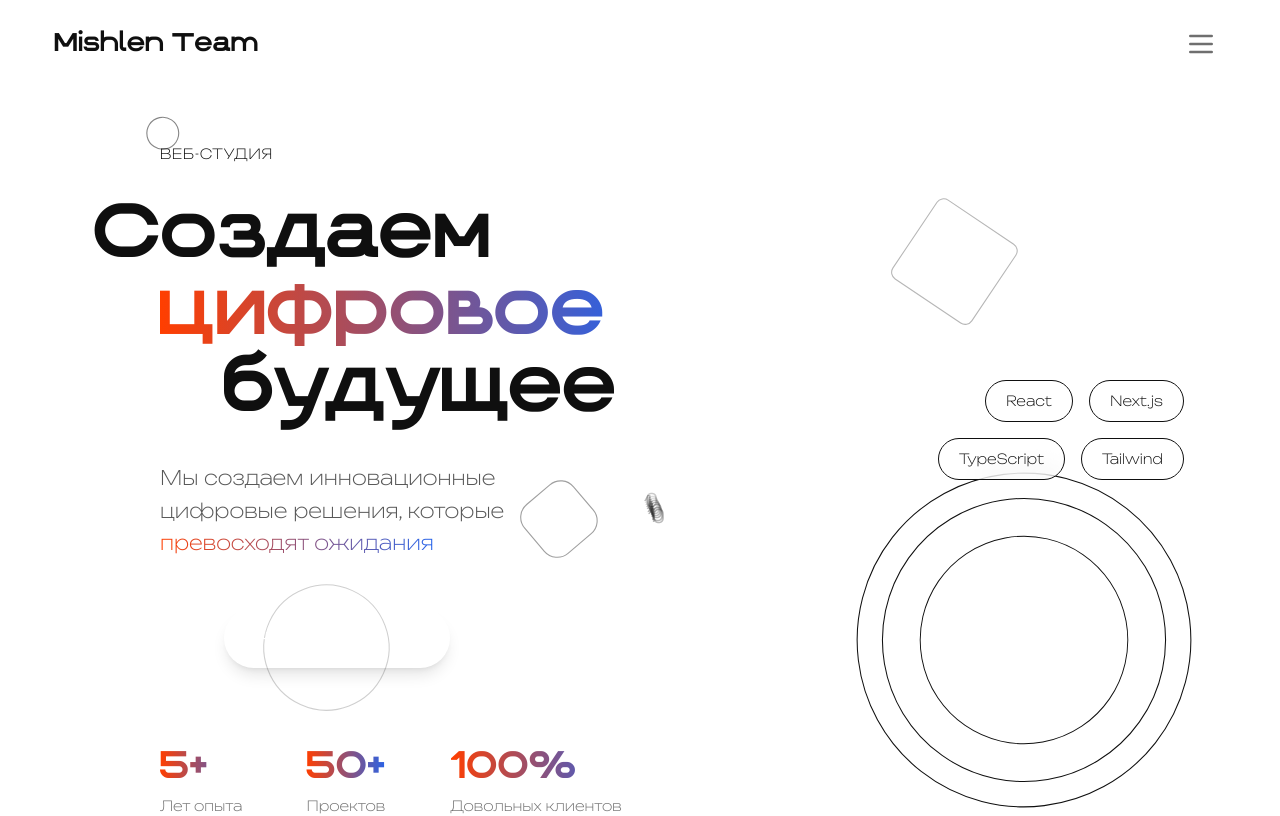
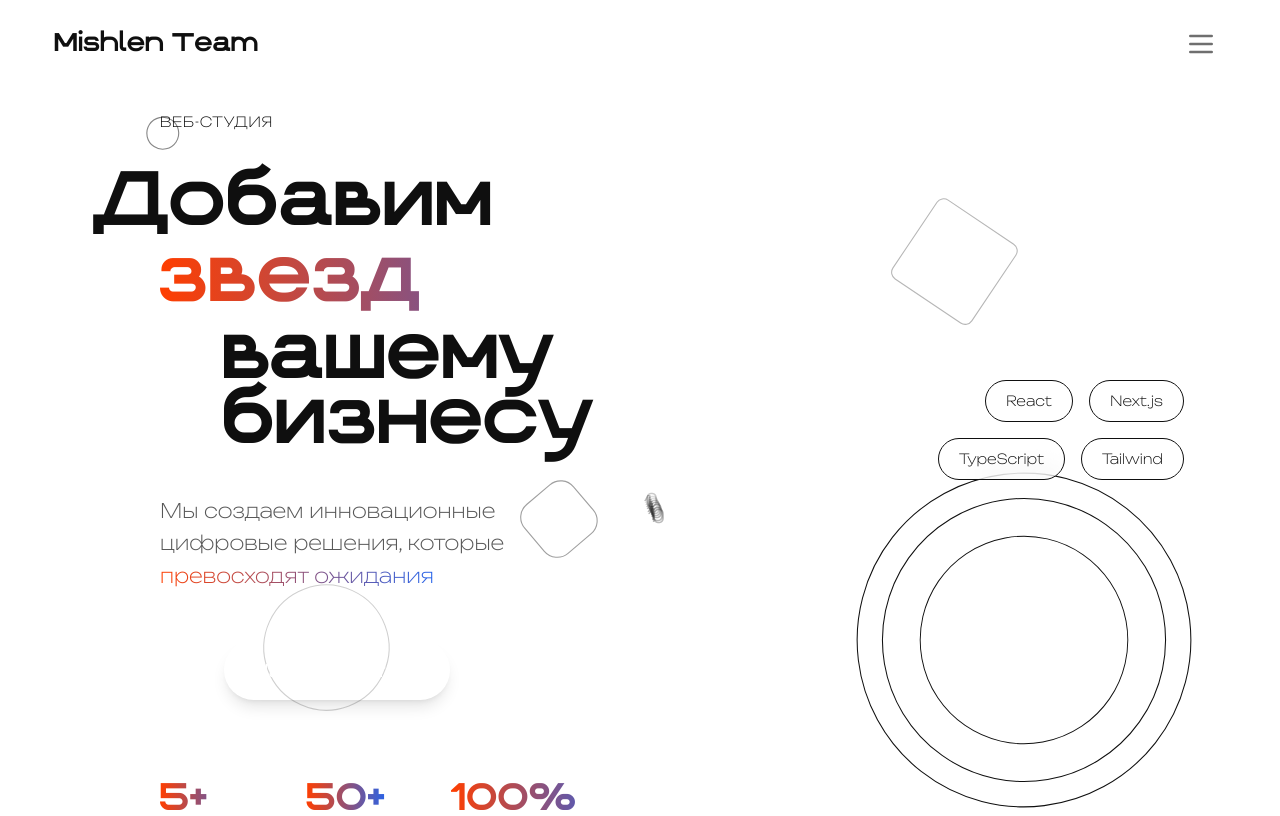
Before and after one commit to burkovmu/mishlenteam20, a Next.js app: page / in a window 1280 px wide. Shown: the top 816 px of the page. Built offline with nearby package versions, Linux system fonts and the light colour scheme.

Commit message:
Изменен заголовок на главной странице

```diff
--- a/src/components/sections/Hero.tsx
+++ b/src/components/sections/Hero.tsx
@@ -193,9 +193,9 @@ const Hero = () => {
             className="text-7xl font-bold font-display leading-[0.9] mb-10"
             variants={itemVariants}
           >
-            <span className="block">Создаем</span>
-            <span className="block text-gradient ml-16 my-3">цифровое</span>
-            <span className="block ml-32">будущее</span>
+            <span className="block">Добавим</span>
+            <span className="block text-gradient ml-16 my-3">звезд</span>
+            <span className="block ml-32">вашему бизнесу</span>
           </motion.h1>
 
           <motion.p
```
